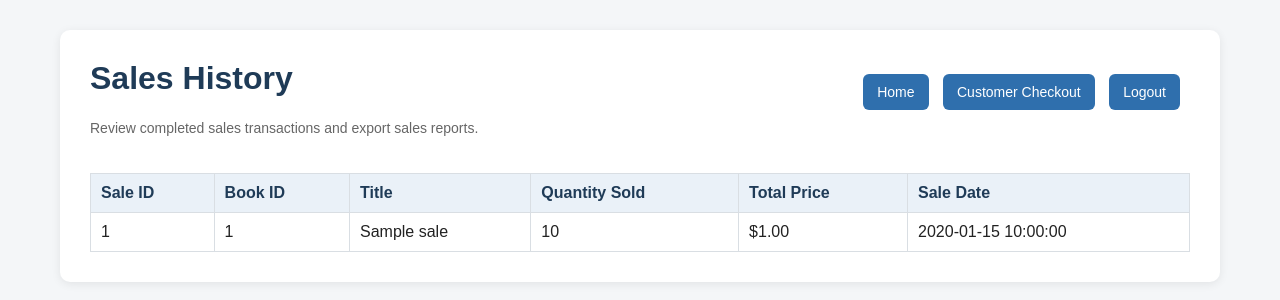
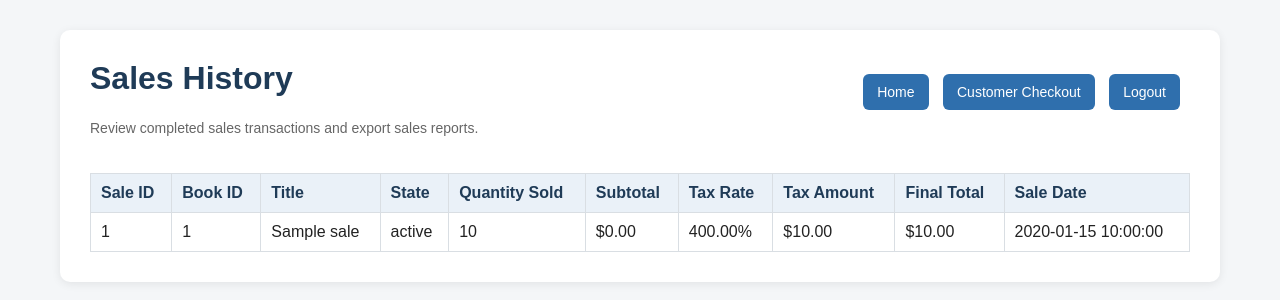
Before and after one commit to jospina07/noble-bookstore, a Flask app: template templates/sales.html in a window 1280 px wide. Shown: the top 300 px of the page. Run offline with Flask 3, Linux system fonts and the light colour scheme; the template is opened without the code that fills it: most values are stand-ins (such as "Sample title", 1, 10 or a date in 2020).

Commit message:
Add automatic 50-state sales tax to checkout

```diff
--- a/routes/book_routes.py
+++ b/routes/book_routes.py
@@ -8,6 +8,59 @@ from flask import Blueprint, render_template, request, redirect, url_for, jsonif
 books_bp = Blueprint("books", __name__)
 
 DB_PATH = os.path.join("database", "app.db")
+
+STATE_TAX_RATES = {
+    "AL": 0.04,
+    "AK": 0.00,
+    "AZ": 0.056,
+    "AR": 0.065,
+    "CA": 0.0725,
+    "CO": 0.029,
+    "CT": 0.0635,
+    "DE": 0.00,
+    "FL": 0.06,
+    "GA": 0.04,
+    "HI": 0.04,
+    "ID": 0.06,
+    "IL": 0.0625,
+    "IN": 0.07,
+    "IA": 0.06,
+    "KS": 0.065,
+    "KY": 0.06,
+    "LA": 0.0445,
+    "ME": 0.055,
+    "MD": 0.06,
+    "MA": 0.0625,
+    "MI": 0.06,
+    "MN": 0.06875,
+    "MS": 0.07,
+    "MO": 0.04225,
+    "MT": 0.00,
+    "NE": 0.055,
+    "NV": 0.0685,
+    "NH": 0.00,
+    "NJ": 0.06625,
+    "NM": 0.05125,
+    "NY": 0.04,
+    "NC": 0.0475,
+    "ND": 0.05,
+    "OH": 0.0575,
+    "OK": 0.045,
+    "OR": 0.00,
+    "PA": 0.06,
+    "RI": 0.07,
+    "SC": 0.06,
+    "SD": 0.042,
+    "TN": 0.07,
+    "TX": 0.0625,
+    "UT": 0.061,
+    "VT": 0.06,
+    "VA": 0.053,
+    "WA": 0.065,
+    "WV": 0.06,
+    "WI": 0.05,
+    "WY": 0.04
+}
 
 USERS = {
     "admin": {"password": "password123", "role": "all_access"},
--- a/templates/sales.html
+++ b/templates/sales.html
@@ -31,8 +31,12 @@
                 <th>Sale ID</th>
                 <th>Book ID</th>
                 <th>Title</th>
+                <th>State</th>
                 <th>Quantity Sold</th>
-                <th>Total Price</th>
+                <th>Subtotal</th>
+                <th>Tax Rate</th>
+                <th>Tax Amount</th>
+                <th>Final Total</th>
                 <th>Sale Date</th>
             </tr>
 
@@ -41,8 +45,12 @@
                 <td>{{ sale.id }}</td>
                 <td>{{ sale.book_id }}</td>
                 <td>{{ sale.title }}</td>
+                <td>{{ sale.state if sale.state else "N/A" }}</td>
                 <td>{{ sale.quantity_sold }}</td>
-                <td>${{ "%.2f"|format(sale.total_price) }}</td>
+                <td>${{ "%.2f"|format(sale.subtotal if sale.subtotal else 0) }}</td>
+                <td>{{ "%.2f"|format((sale.tax_rate if sale.tax_rate else 0) * 100) }}%</td>
+                <td>${{ "%.2f"|format(sale.tax_amount if sale.tax_amount else 0) }}</td>
+                <td>${{ "%.2f"|format(sale.final_total if sale.final_total else sale.total_price) }}</td>
                 <td>{{ sale.sale_date }}</td>
             </tr>
             {% endfor %}
```
Also changed, not shown: init_db.py (+21 -2 lines), templates/checkout.html (+58 -1 lines).
